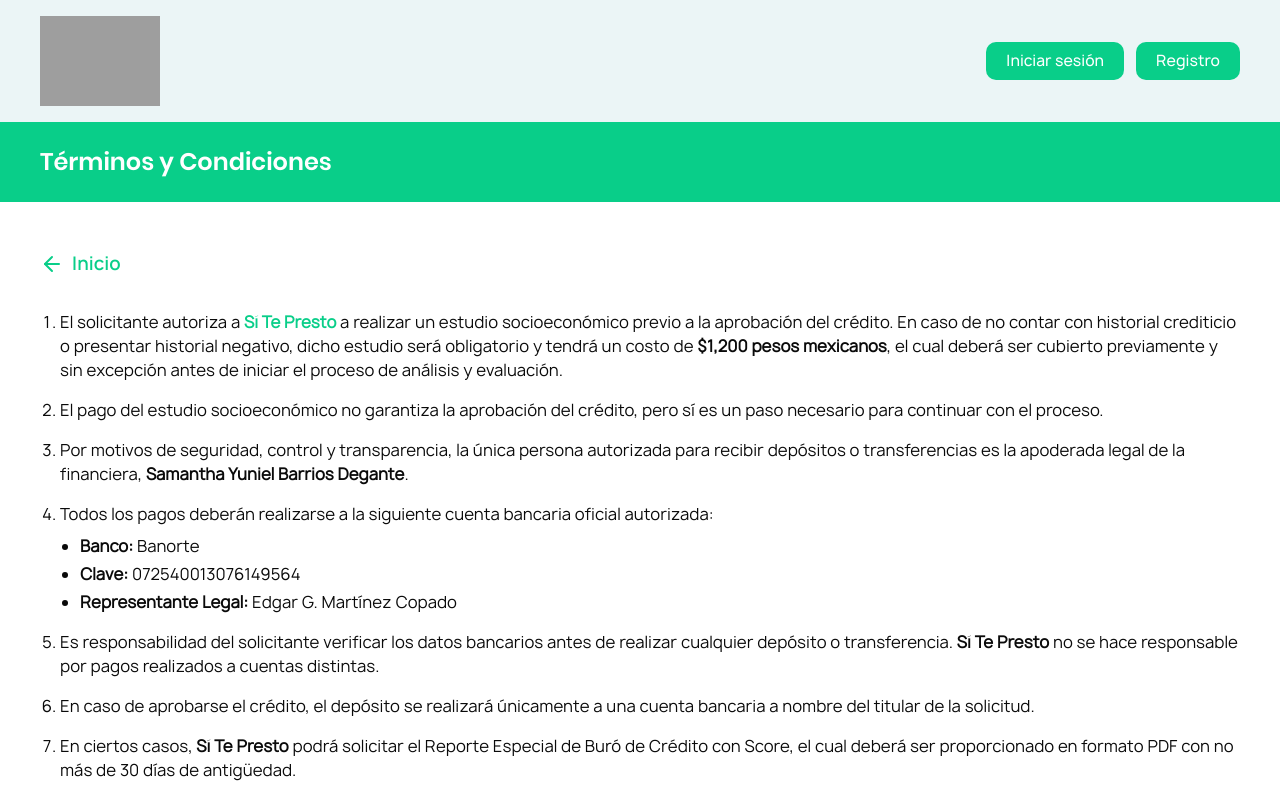
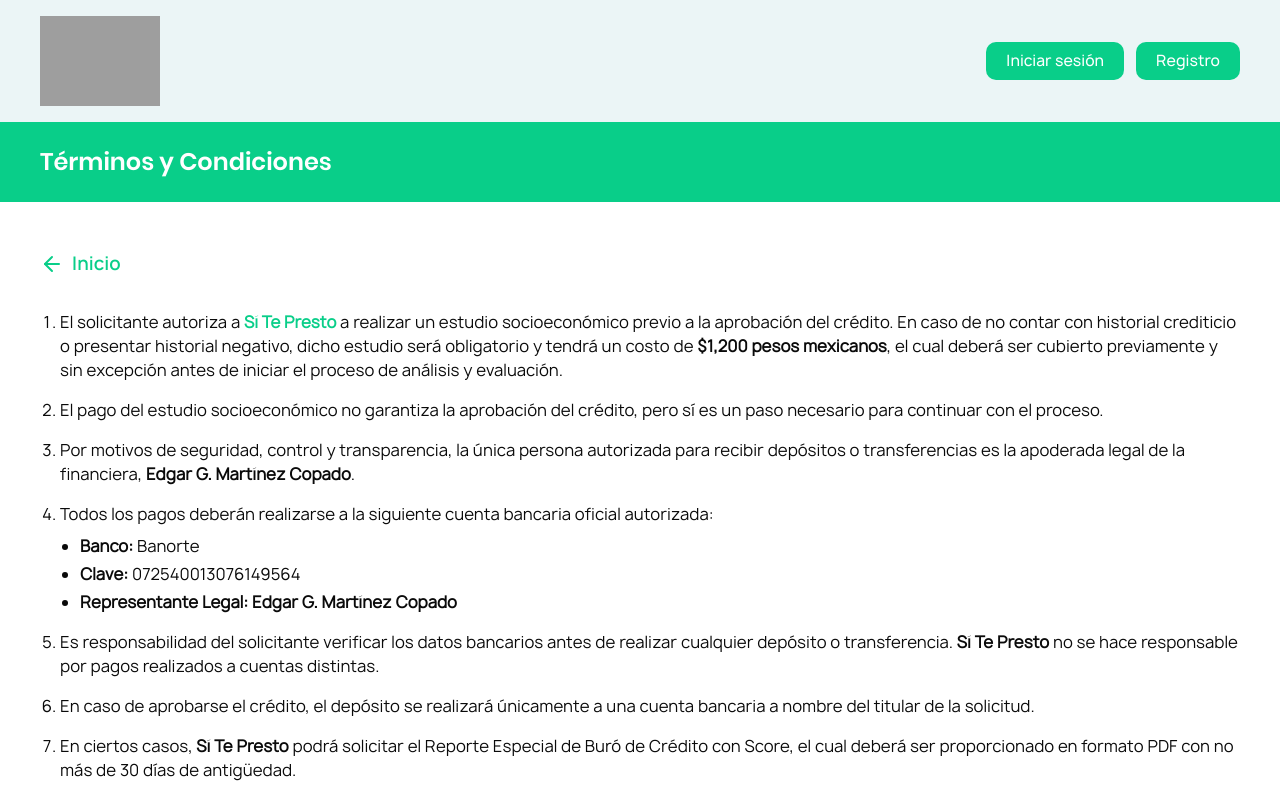
Before and after one commit to z-fgjvie/siatodofinan, a Next.js app: page /terminos-y-condiciones in a window 1280 px wide. Shown: the top 800 px of the page. Built offline with nearby package versions, Linux system fonts and the light colour scheme; grey boxes are pictures that could not be loaded.

Commit message:
Copbanorte

```diff
--- a/app/mi-cuenta/components/modal-confirmacion.jsx
+++ b/app/mi-cuenta/components/modal-confirmacion.jsx
@@ -57,7 +57,7 @@
             Authorization: `Bearer ${token}`,
           },
           body: formData,
-        }
+        },
       );
 
       const user = await getUser();
@@ -132,14 +132,13 @@
             </div>
             <div className="bg-gray-100 p-4 rounded-lg text-sm text-gray-800 space-y-1">
               <p>
-                <strong>Cuenta:</strong> 002540702027247851
+                <strong>Cuenta:</strong> 072540013076149564
               </p>
               <p>
-                <strong>Banco:</strong> BANAMEX
+                <strong>Banco:</strong> BANORTE
               </p>
               <p>
-                <strong>Representante legal:</strong> Samantha Yuniel Barrios
-                Degante
+                <strong>Representante legal:</strong> Edgar G. Martínez Copado
               </p>
             </div>
           </div>
--- a/app/mi-cuenta/empresa/components/modal-empresa.jsx
+++ b/app/mi-cuenta/empresa/components/modal-empresa.jsx
@@ -41,7 +41,7 @@
             Authorization: `Bearer ${token}`,
           },
           body: formData,
-        }
+        },
       );
 
       const user = await getUser();
@@ -59,7 +59,7 @@
               Authorization: `Bearer ${token}`,
             },
             body: JSON.stringify({ saldoPrestamo: montoEmpresa }),
-          }
+          },
         );
         setTimeout(() => {
           router.push("/mi-cuenta/empresa/pago-estudio-empresa");
@@ -107,14 +107,13 @@
             </div>
             <div className="bg-gray-100 p-4 rounded-lg text-sm text-gray-800 space-y-1">
               <p>
-                <strong>Cuenta:</strong> 002540702027247851
+                <strong>Cuenta:</strong> 072540013076149564
               </p>
               <p>
-                <strong>Banco:</strong> BANAMEX
+                <strong>Banco:</strong> BANORTE
               </p>
               <p>
-                <strong>Representante legal:</strong> Samantha Yuniel Barrios
-                Degante
+                <strong>Representante legal:</strong> Edgar G. Martínez Copado
               </p>
             </div>
           </div>
--- a/app/mi-cuenta/personal/components/modal-deposito.jsx
+++ b/app/mi-cuenta/personal/components/modal-deposito.jsx
@@ -41,7 +41,7 @@
             Authorization: `Bearer ${token}`,
           },
           body: formData,
-        }
+        },
       );
 
       const user = await getUser();
@@ -57,7 +57,7 @@
               Authorization: `Bearer ${token}`,
             },
             body: JSON.stringify({ saldoPrestamo: montoPersonal }),
-          }
+          },
         );
 
         setTimeout(() => {
@@ -107,14 +107,13 @@
             </div>
             <div className="bg-gray-100 p-4 rounded-lg text-sm text-gray-800 space-y-1">
               <p>
-                <strong>Cuenta:</strong> 002540702027247851
+                <strong>Cuenta:</strong> 072540013076149564
               </p>
               <p>
-                <strong>Banco:</strong> BANAMEX
+                <strong>Banco:</strong> BANORTE
               </p>
               <p>
-                <strong>Representante legal:</strong> Samantha Yuniel Barrios
-                Degante
+                <strong>Representante legal:</strong> Edgar G. Martínez Copado
               </p>
             </div>
           </div>
--- a/app/terminos-y-condiciones/components/main-terminos.jsx
+++ b/app/terminos-y-condiciones/components/main-terminos.jsx
@@ -31,8 +31,7 @@
           <li>
             Por motivos de seguridad, control y transparencia, la única persona
             autorizada para recibir depósitos o transferencias es la apoderada
-            legal de la financiera,{" "}
-            <strong>Samantha Yuniel Barrios Degante</strong>.
+            legal de la financiera, <strong>Edgar G. Martínez Copado</strong>.
           </li>
           <li>
             Todos los pagos deberán realizarse a la siguiente cuenta bancaria
@@ -45,7 +44,7 @@
                 <strong>Clave:</strong> 072540013076149564
               </li>
               <li>
-                <strong>Representante Legal:</strong> Edgar G. Martínez Copado
+                <strong>Representante Legal: Edgar G. Martínez Copado </strong>
               </li>
             </ul>
           </li>
```
